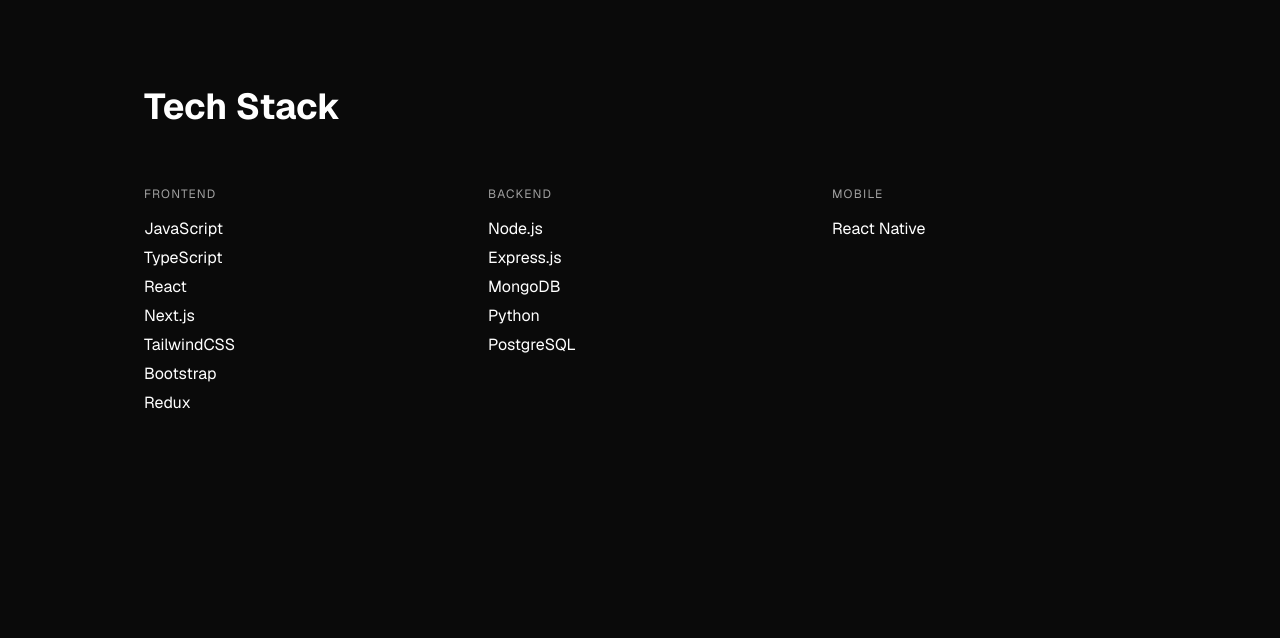
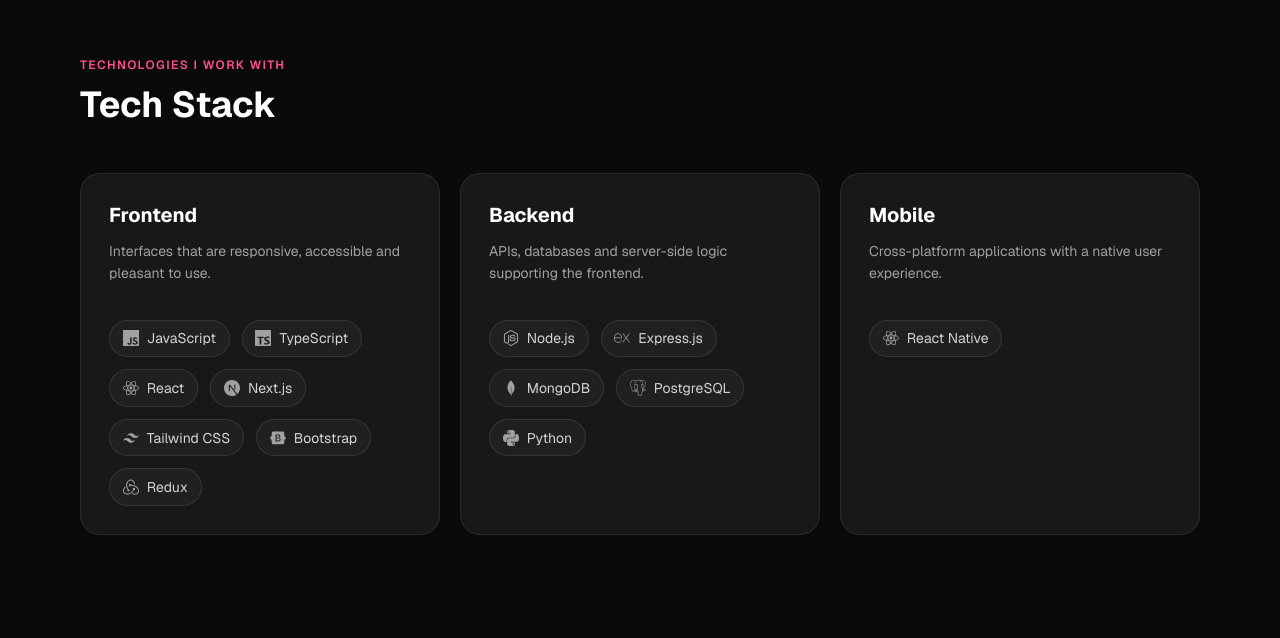
Before and after one commit to lina98st/portfolio, a Next.js app: page / in a window 1280 px wide. Shown: the part 839-1477 px from the top of the page. Built offline with nearby package versions, Linux system fonts and the light colour scheme.

Commit message:
Improve hero and redesign tech stack

```diff
--- a/app/components/SkillsSection.tsx
+++ b/app/components/SkillsSection.tsx
@@ -1,38 +1,87 @@
-export default function SkillsSection() {
-  return (
-    <section id="skills" className="skills">
-      <h2 className="skills__title">Tech Stack</h2>
-      <div className="skills__grid">
-        {[
+import type { IconType } from "react-icons";
+import {
+  SiBootstrap,
+  SiExpress,
+  SiJavascript,
+  SiMongodb,
+  SiNextdotjs,
+  SiNodedotjs,
+  SiPostgresql,
+  SiPython,
+  SiReact,
+  SiRedux,
+  SiTailwindcss,
+  SiTypescript,
+} from "react-icons/si";
+
+type Skill = {
+  name: string;
+  icon: IconType;
+};
+
+type SkillGroup = {
+  category: string;
+  description: string;
+  skills: Skill[];
+};
+
+const skillGroups: SkillGroup[] = [
   {
     category: "Frontend",
-            items: [
-              "JavaScript",
-              "TypeScript",
-              "React",
-              "Next.js",
-              "TailwindCSS",
-              "Bootstrap",
-              "Redux",
+    description:
+      "Interfaces that are responsive, accessible and pleasant to use.",
+    skills: [
+      { name: "JavaScript", icon: SiJavascript },
+      { name: "TypeScript", icon: SiTypescript },
+      { name: "React", icon: SiReact },
+      { name: "Next.js", icon: SiNextdotjs },
+      { name: "Tailwind CSS", icon: SiTailwindcss },
+      { name: "Bootstrap", icon: SiBootstrap },
+      { name: "Redux", icon: SiRedux },
     ],
   },
   {
     category: "Backend",
-            items: ["Node.js", "Express.js", "MongoDB", "Python", "PostgreSQL"],
+    description:
+      "APIs, databases and server-side logic supporting the frontend.",
+    skills: [
+      { name: "Node.js", icon: SiNodedotjs },
+      { name: "Express.js", icon: SiExpress },
+      { name: "MongoDB", icon: SiMongodb },
+      { name: "PostgreSQL", icon: SiPostgresql },
+      { name: "Python", icon: SiPython },
+    ],
   },
   {
     category: "Mobile",
-            items: ["React Native"],
+    description: "Cross-platform applications with a native user experience.",
+    skills: [{ name: "React Native", icon: SiReact }],
   },
-        ].map(({ category, items }) => (
-          <div key={category}>
-            <p className="skills__category">{category}</p>
+];
+
+export default function SkillsSection() {
+  return (
+    <section id="skills" className="skills">
+      <div className="skills__heading">
+        <p className="skills__eyebrow">Technologies I work with</p>
+        <h2 className="skills__title">Tech Stack</h2>
+      </div>
+
+      <div className="skills__grid">
+        {skillGroups.map(({ category, description, skills }) => (
+          <article className="skills__card" key={category}>
+            <h3 className="skills__category">{category}</h3>
+            <p className="skills__description">{description}</p>
+
             <ul className="skills__list">
-              {items.map((item) => (
-                <li key={item}>{item}</li>
+              {skills.map(({ name, icon: Icon }) => (
+                <li className="skills__item" key={name}>
+                  <Icon className="skills__icon" aria-hidden="true" />
+                  <span>{name}</span>
+                </li>
               ))}
             </ul>
-          </div>
+          </article>
         ))}
       </div>
     </section>
--- a/app/globals.css
+++ b/app/globals.css
@@ -176,44 +176,141 @@
    ============================================ */
 
 .skills {
+  max-width: 72rem;
+  margin: 0 auto;
   padding: 6rem 1rem;
-  max-width: 64rem;
-  margin: 0 auto;
+}
+
+.skills__heading {
+  margin-bottom: 3rem;
+}
+
+.skills__eyebrow {
+  margin: 0 0 0.75rem;
+  color: var(--pink);
+  font-size: 0.75rem;
+  font-weight: 600;
+  letter-spacing: 0.12em;
+  text-transform: uppercase;
 }
 
 .skills__title {
+  margin: 0;
   font-size: 2.25rem;
   line-height: 1.1;
   font-weight: 700;
-  margin-bottom: 3rem;
 }
 
 .skills__grid {
   display: grid;
-  grid-template-columns: repeat(2, 1fr);
-  gap: 2.5rem;
+  grid-template-columns: 1fr;
+  gap: 1.25rem;
+}
+
+.skills__card {
+  position: relative;
+  overflow: hidden;
+  padding: 1.75rem;
+  background: #18181b;
+  border: 1px solid rgba(255, 255, 255, 0.08);
+  border-radius: 1.25rem;
+  transition:
+    transform 0.25s ease,
+    border-color 0.25s ease,
+    box-shadow 0.25s ease;
+}
+
+.skills__card::before {
+  content: "";
+  position: absolute;
+  top: 0;
+  left: 15%;
+  width: 70%;
+  height: 1px;
+  background: linear-gradient(
+    90deg,
+    transparent,
+    rgba(255, 77, 141, 0.9),
+    transparent
+  );
+  opacity: 0;
+  transition: opacity 0.25s ease;
+}
+
+.skills__card:hover {
+  transform: translateY(-6px);
+  border-color: rgba(255, 77, 141, 0.4);
+  box-shadow:
+    0 1.5rem 3rem rgba(0, 0, 0, 0.28),
+    0 0 2rem rgba(255, 77, 141, 0.08);
+}
+
+.skills__card:hover::before {
+  opacity: 1;
 }
 
 .skills__category {
-  font-size: 0.75rem;
+  margin: 0;
+  font-size: 1.25rem;
+  font-weight: 700;
+}
+
+.skills__description {
+  min-height: 3.5rem;
+  margin: 0.75rem 0 1.5rem;
   color: var(--muted);
-  text-transform: uppercase;
-  letter-spacing: 0.1em;
-  margin-bottom: 1rem;
+  font-size: 0.875rem;
+  line-height: 1.6;
 }
 
 .skills__list {
-  list-style: none;
+  display: flex;
+  flex-wrap: wrap;
+  gap: 0.75rem;
   margin: 0;
   padding: 0;
-  display: flex;
-  flex-direction: column;
+  list-style: none;
+}
+
+.skills__item {
+  display: inline-flex;
+  align-items: center;
   gap: 0.5rem;
+  padding: 0.55rem 0.8rem;
+  color: #d4d4d8;
+  background: rgba(255, 255, 255, 0.035);
+  border: 1px solid rgba(255, 255, 255, 0.1);
+  border-radius: 9999px;
+  font-size: 0.875rem;
+  transition:
+    color 0.2s ease,
+    border-color 0.2s ease,
+    background 0.2s ease,
+    transform 0.2s ease;
+}
+
+.skills__item:hover {
+  color: var(--foreground);
+  background: rgba(255, 77, 141, 0.1);
+  border-color: rgba(255, 77, 141, 0.55);
+  transform: translateY(-2px);
+}
+
+.skills__icon {
+  flex-shrink: 0;
+  width: 1rem;
+  height: 1rem;
+  color: var(--muted);
+  transition: color 0.2s ease;
+}
+
+.skills__item:hover .skills__icon {
+  color: var(--pink);
 }
 
 @media (min-width: 768px) {
   .skills__grid {
-    grid-template-columns: repeat(3, 1fr);
+    grid-template-columns: repeat(3, minmax(0, 1fr));
   }
 }
 
--- a/package.json
+++ b/package.json
@@ -12,7 +12,8 @@
     "motion": "^12.42.2",
     "next": "16.2.6",
     "react": "19.2.4",
-    "react-dom": "19.2.4"
+    "react-dom": "19.2.4",
+    "react-icons": "^5.7.0"
   },
   "devDependencies": {
     "@tailwindcss/postcss": "^4",
```
Also changed, not shown: 1 other file (tests, documents, lock files or other folders). Lines whose indentation alone changed are shown as unchanged.
